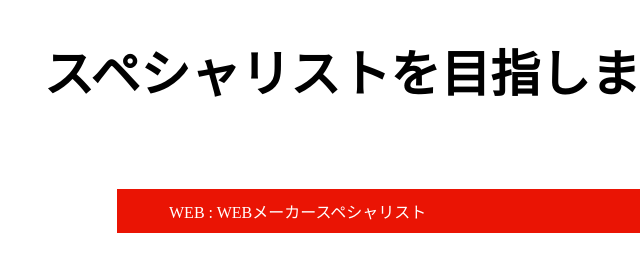
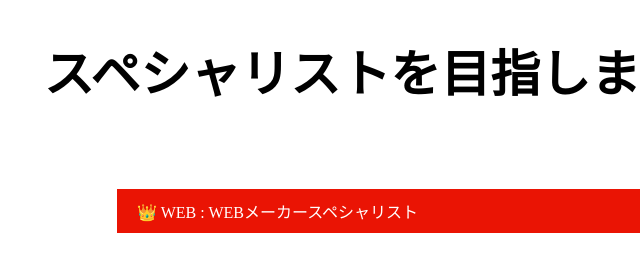
Before and after one commit to chattora/2024_prgEdu, a plain HTML site: page get_sp.html in a window 1280 px wide. Shown: the top 254 px of the page, 223-863 px from the left. Drawn offline with Linux system fonts and the light colour scheme.

Commit message:
王冠追加

```diff
--- a/get_sp.html
+++ b/get_sp.html
@@ -16,7 +16,8 @@
 <div class="accordion">
  <input type="checkbox" id="accordion5" class="checkbox">
   <dl>
-    <dt><label for="accordion5">　　WEB : WEBメーカースペシャリスト</label></dt>
+    <dt><label for="accordion5">&#x1f451;
+      WEB : WEBメーカースペシャリスト</label></dt>
     <dd>
             N予備3章<br>
             N予備4章<br>
```
